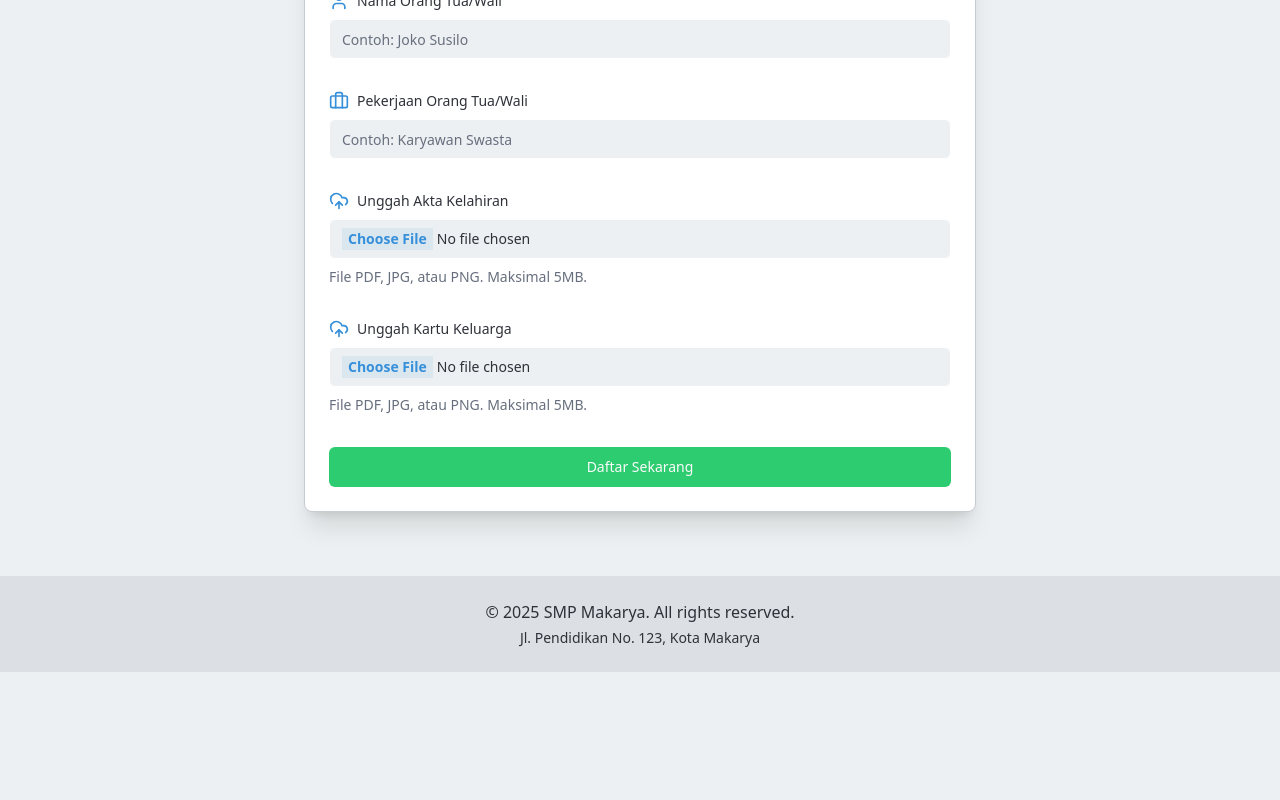
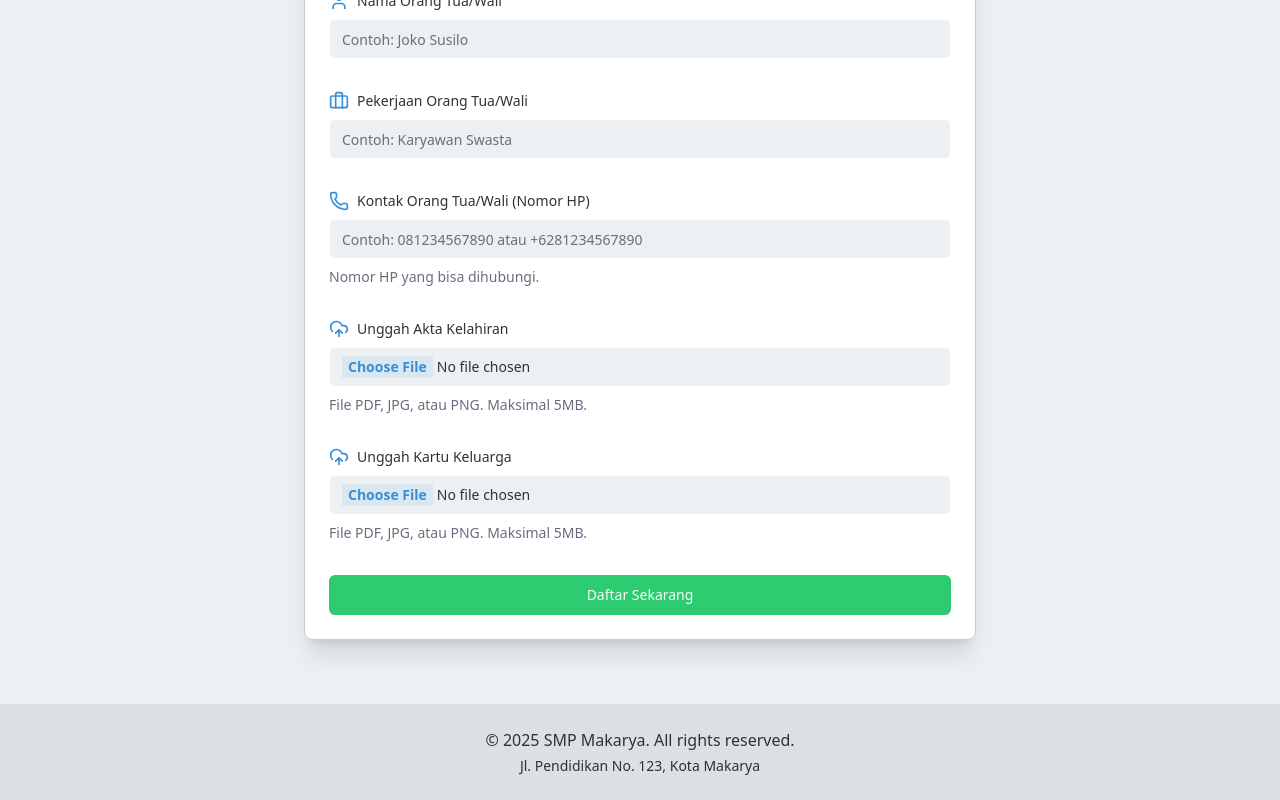
Before and after one commit to vjdevelopervj/ppbd-smp-makarya, a Next.js app: page / in a window 1280 px wide. Shown: the part 880-1680 px from the top of the page. Before the commit the page ends 1552 px from the top, so only its background shows below. Built offline with nearby package versions, Linux system fonts and the light colour scheme.

Commit message:
tambahkan kontak orang tua

```diff
--- a/src/components/registration-form.tsx
+++ b/src/components/registration-form.tsx
@@ -18,7 +18,7 @@ import { Textarea } from '@/components/ui/textarea';
 import { useToast } from '@/hooks/use-toast';
 import { useRouter } from 'next/navigation';
 import { useState, type ChangeEvent, type FormEvent } from 'react';
-import { UploadCloud, User, Home, BookOpen, FileText, Briefcase } from 'lucide-react';
+import { UploadCloud, User, Home, BookOpen, FileText, Briefcase, Phone } from 'lucide-react';
 
 const MAX_FILE_SIZE = 5 * 1024 * 1024; // 5MB
 const ACCEPTED_FILE_TYPES = ['image/jpeg', 'image/png', 'application/pdf'];
@@ -31,6 +31,7 @@ const formSchema = z.object({
   birthDate: z.string().refine((date) => !isNaN(Date.parse(date)), { message: 'Tanggal lahir tidak valid.'}),
   parentName: z.string().min(3, { message: 'Nama orang tua minimal 3 karakter.' }).max(100),
   parentOccupation: z.string().min(3, {message: 'Pekerjaan orang tua minimal 3 karakter'}).max(100),
+  parentContact: z.string().regex(/^(\+62|0)8[1-9][0-9]{6,9}$/, { message: 'Nomor telepon orang tua tidak valid. Gunakan format 08xx atau +628xx.'}),
   birthCertificate: z.any()
     .refine((files) => files?.[0], "Akta kelahiran wajib diunggah.")
     .refine((files) => files?.[0]?.size <= MAX_FILE_SIZE, `Ukuran maksimal file adalah 5MB.`)
@@ -64,6 +65,7 @@ export default function RegistrationForm() {
       birthDate: '',
       parentName: '',
       parentOccupation: '',
+      parentContact: '',
     },
   });
 
@@ -199,6 +201,21 @@ export default function RegistrationForm() {
           )}
         />
 
+        <FormField
+          control={form.control}
+          name="parentContact"
+          render={({ field }) => (
+            <FormItem>
+              <FormLabel className="flex items-center"><Phone className="mr-2 h-5 w-5 text-primary" />Kontak Orang Tua/Wali (Nomor HP)</FormLabel>
+              <FormControl>
+                <Input type="tel" placeholder="Contoh: 081234567890 atau +6281234567890" {...field} />
+              </FormControl>
+              <FormDescription>Nomor HP yang bisa dihubungi.</FormDescription>
+              <FormMessage />
+            </FormItem>
+          )}
+        />
+
         <Controller
             control={form.control}
             name="birthCertificate"
```
